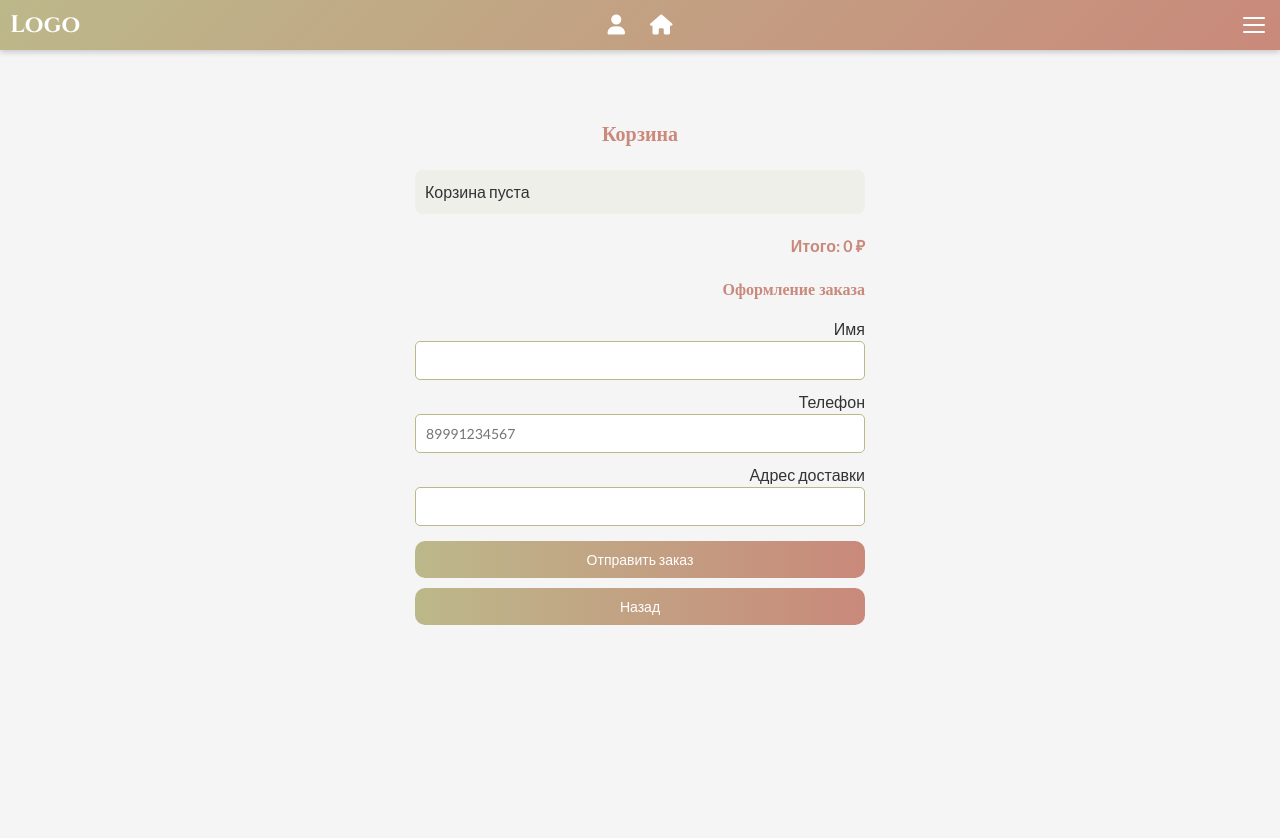
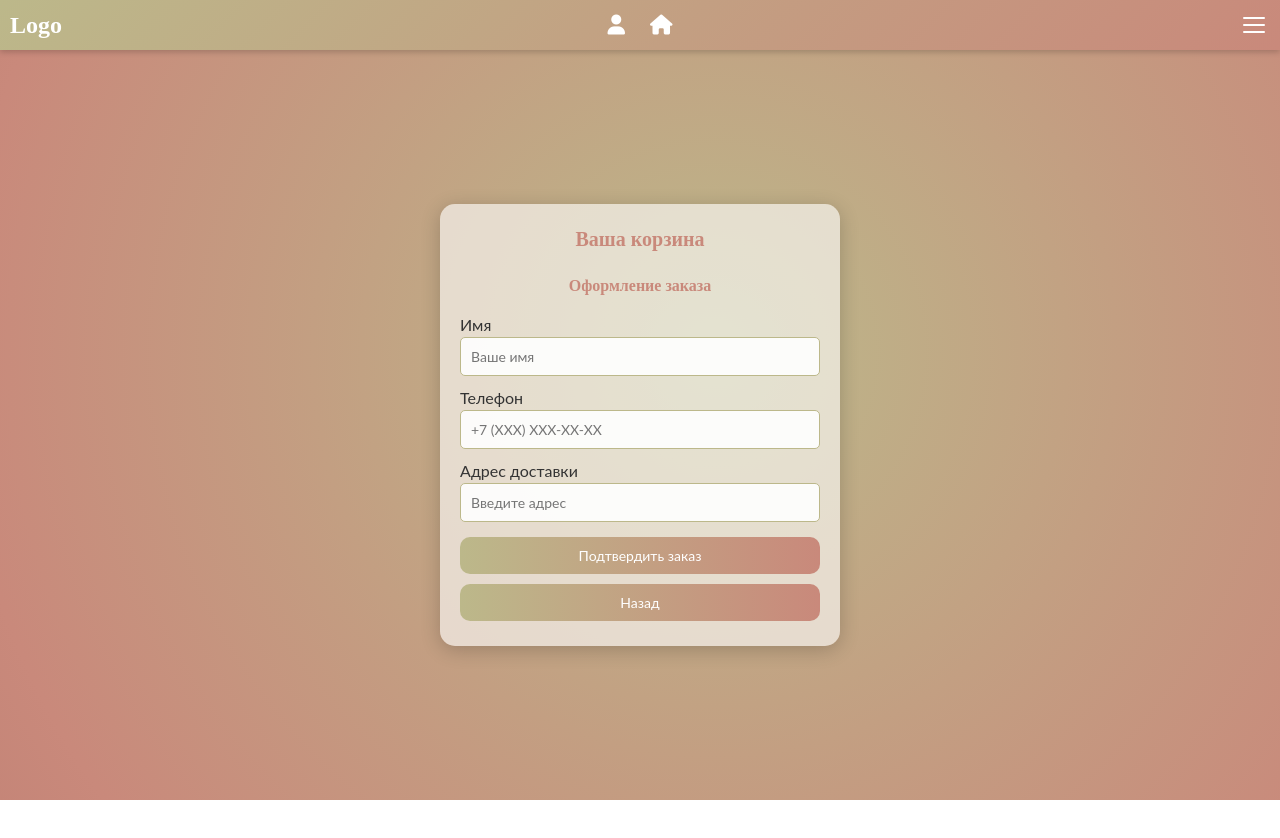
Before and after one commit to Bansheee46/DEMO2, a plain HTML site: page cart.html in a window 1280 px wide. Both pictures are taken after a click on the button "Оформить заказ". After the commit the page ends 800 px from the top, so only its background shows below. Drawn offline with Linux system fonts and the light colour scheme.

Commit message:
menu-upd + Cart-upd done

```diff
--- a/cart.html
+++ b/cart.html
@@ -3,14 +3,11 @@
 <head>
   <meta charset="UTF-8">
   <meta name="viewport" content="width=device-width, initial-scale=1.0">
-  <title>Damax</title>
+  <title>Корзина</title>
   <link rel="stylesheet" href="mobile-styles.css">
   <link rel="stylesheet" href="https://cdnjs.cloudflare.com/ajax/libs/font-awesome/6.0.0-beta3/css/all.min.css">
-  <link rel="preconnect" href="https://fonts.googleapis.com">
-  <link rel="preconnect" href="https://fonts.gstatic.com" crossorigin>
-  <link href="https://fonts.googleapis.com/css2?family=Cinzel:wght@400;700&family=Lato:wght@400;700&family=Dancing+Script:wght@400&display=swap" rel="stylesheet">
 </head>
-<body>
+<body class="cart-page">
   <header class="header">
     <div class="header__logo">Logo</div>
     <div class="header__main-icons">
@@ -18,9 +15,9 @@
         <a href="#" class="header__icon" aria-label="Профиль"><i class="fas fa-user"></i></a>
       </div>
       <div class="cart-wrapper">
-            <div class="icon-wrapper" id="cart-icon-wrapper" data-tooltip="Корзина">
-              <a href="cart.html" class="header__icon" id="cart-icon-link" aria-label="Корзина">
-                <i id="cart-icon" class="fas fa-shopping-cart"></i>
+        <div class="icon-wrapper" id="cart-icon-wrapper" data-tooltip="На главную">
+          <a href="mobile.html" class="header__icon" id="cart-icon-link" aria-label="На главную">
+            <i id="cart-icon" class="fas fa-home"></i>
             <span class="cart-count">0</span>
           </a>
         </div>
@@ -48,26 +45,28 @@
   </header>
 
   <section class="cart-page">
-    <h2 class="cart-page__title">Корзина</h2>
-    <ul class="cart-page__items"></ul>
+    <div class="cart-page__container">
+      <h2 class="cart-page__title">Ваша корзина</h2>
+      <ul class="cart-page__items" role="list"></ul>
       <div class="cart-page__footer">
         <p class="cart-page__total">Итого: <span>0 ₽</span></p>
         <button class="cart-page__checkout">Оформить заказ</button>
-      <form class="cart-page__checkout-form" style="display: none;">
+      </div>
+      <form class="cart-page__checkout-form">
         <h3>Оформление заказа</h3>
         <div class="form-group">
           <label for="checkout-name">Имя</label>
-          <input type="text" id="checkout-name" required>
+          <input type="text" id="checkout-name" placeholder="Ваше имя" required>
         </div>
         <div class="form-group">
           <label for="checkout-phone">Телефон</label>
-          <input type="tel" id="checkout-phone" pattern="^\+7\s\d{3}\s\d{3}\d{2}\d{2}$" placeholder="89991234567" required>
+          <input type="tel" id="checkout-phone" placeholder="+7 (XXX) XXX-XX-XX" required>
         </div>
         <div class="form-group">
           <label for="checkout-address">Адрес доставки</label>
-          <input type="text" id="checkout-address" required>
+          <input type="text" id="checkout-address" placeholder="Введите адрес" required>
         </div>
-        <button type="submit" class="cart-page__submit">Отправить заказ</button>
+        <button type="submit" class="cart-page__submit">Подтвердить заказ</button>
         <button type="button" class="cart-page__back">Назад</button>
       </form>
     </div>
@@ -77,15 +76,10 @@
     <div class="custom-modal__overlay"></div>
     <div class="custom-modal__content">
       <p class="custom-modal__message"></p>
-      <button class="custom-modal__close">Закрыть</button>
+      <button class="custom-modal__close">ОК</button>
     </div>
   </div>
 
   <script src="mobile.js"></script>
-  <script>
-    document.addEventListener("DOMContentLoaded", function() {
-      document.body.classList.add("loaded");
-    });
-  </script>
 </body>
 </html>
--- a/mobile-styles.css
+++ b/mobile-styles.css
@@ -717,10 +717,71 @@
     100% { background-position: 100% 50%; }
   }
 
-  /* Cart page styles */
+/* Плавный "живой" радиальный градиент для страницы корзины */
+body.cart-page {
+    background: radial-gradient(circle, #BCB88A 0%, #C9897B 50%, #b87a6e 75%, #BCB88A 100%);
+    background-size: 200% 200%;
+    min-height: 100vh;
+    display: flex;
+    justify-content: center;
+    align-items: center;
+    padding: 0;
+    animation: gradientPulse 12s cubic-bezier(0.4, 0, 0.6, 1) infinite; /* Плавная анимация */
+  }
+
+  /* Плавная анимация градиента */
+  @keyframes gradientPulse {
+    0% {
+      background-position: 20% 20%;
+    }
+    20% {
+      background-position: 80% 20%;
+    }
+    40% {
+      background-position: 80% 80%;
+    }
+    60% {
+      background-position: 50% 50%;
+    }
+    80% {
+      background-position: 20% 80%;
+    }
+    100% {
+      background-position: 20% 20%;
+    }
+  }
+
+  .cart-page__container {
+    background: rgba(255, 255, 255, 0.3);
+    border-radius: 15px;
+    padding: 20px;
+    width: 90%;
+    max-width: 400px;
+    box-shadow: 0 4px 20px rgba(0, 0, 0, 0.2);
+    position: relative;
+    transition: all 0.3s ease;
+  }
+
+
   .cart-page {
-    padding: 70px 15px 20px;
+    padding: 70px 15px 20px; /* Оставляем отступ сверху для хедера */
+    width: 100%;
+    max-width: 480px;
     min-height: 100vh;
+    display: flex;
+    justify-content: center;
+    align-items: center;
+  }
+
+  .cart-page__container {
+    background: rgba(255, 255, 255, 0.6);
+    border-radius: 15px;
+    padding: 20px;
+    width: 90%;
+    max-width: 400px;
+    box-shadow: 0 4px 20px rgba(0, 0, 0, 0.2);
+    position: relative;
+    transition: all 0.3s ease;
   }
 
   .cart-page__title {
@@ -735,6 +796,8 @@
   .cart-page__items {
     list-style: none;
     margin-bottom: 20px;
+    max-height: 300px;
+    overflow-y: auto;
   }
 
   .cart-page__items:empty::after {
@@ -742,7 +805,7 @@
     content: "Корзина пуста";
     display: block;
     text-align: center;
-    color: #999;
+    color: #666;
     font-size: 16px;
     padding: 20px;
   }
@@ -752,9 +815,14 @@
     align-items: center;
     gap: 10px;
     padding: 10px;
-    background: rgba(188, 184, 138, 0.1);
+    background: rgba(188, 184, 138, 0.2);
     border-radius: 8px;
     margin-bottom: 10px;
+    transition: transform 0.3s ease;
+  }
+
+  .cart-page__items li:hover {
+    transform: scale(1.02);
   }
 
   .cart-page__items img {
@@ -779,6 +847,7 @@
     padding: 5px 10px;
     border-radius: 5px;
     cursor: pointer;
+    transition: opacity 0.3s;
   }
 
   .cart-page__items button:hover {
@@ -810,6 +879,7 @@
     cursor: pointer;
     width: 100%;
     margin: 5px 0;
+    transition: transform 0.3s, box-shadow 0.3s;
   }
 
   .cart-page__checkout:hover,
@@ -820,7 +890,12 @@
   }
 
   .cart-page__checkout-form {
+    display: none;
     margin-top: 20px;
+  }
+
+  .cart-page__checkout-form.active {
+    display: block;
   }
 
   .cart-page__checkout-form h3 {
@@ -828,6 +903,7 @@
     font-size: 16px;
     color: #C9897B;
     margin-bottom: 15px;
+    text-align: center;
   }
 
   .cart-page__checkout-form input {
@@ -839,9 +915,10 @@
     border: 1px solid #BCB88A;
     border-radius: 5px;
     font-size: 14px;
+    background: rgba(255, 255, 255, 0.9);
   }
 
-  /* Custom modal */
+  /* Модальное окно */
   .custom-modal {
     position: fixed;
     top: 0;
@@ -872,7 +949,7 @@
   }
 
   .custom-modal__content {
-    background: #fff;
+    background: rgba(255, 255, 255, 0.9);
     border-radius: 10px;
     padding: 20px;
     width: 90%;
--- a/mobile.js
+++ b/mobile.js
@@ -14,7 +14,6 @@ document.addEventListener('DOMContentLoaded', () => {
     console.log('cartIconLink:', cartIconLink);
     console.log('cartIcon:', cartIcon);
 
-    // Обновление счетчика корзины
     function updateCartCount() {
       if (cartCount && cartWrapper) {
         cartCount.textContent = cartItems.length;
@@ -28,7 +27,6 @@ document.addEventListener('DOMContentLoaded', () => {
       }
     }
 
-    // Динамическая замена иконки и ссылки
     if (window.location.pathname.includes('cart.html')) {
       console.log('Switching to home icon');
       if (cartIconWrapper && cartIconLink && cartIcon) {
@@ -51,10 +49,8 @@ document.addEventListener('DOMContentLoaded', () => {
       }
     }
 
-    // Логика для главной страницы (mobile.html)
     if (window.location.pathname.includes('mobile.html') || window.location.pathname === '/') {
       console.log('Main page logic');
-
       const buttons = document.querySelectorAll('.product-card__button');
       buttons.forEach(button => {
         button.addEventListener('click', () => {
@@ -123,13 +119,13 @@ document.addEventListener('DOMContentLoaded', () => {
       }
     }
 
-    // Логика для страницы корзины (cart.html)
     if (window.location.pathname.includes('cart.html')) {
       console.log('Cart page logic');
       const cartItemsList = document.querySelector('.cart-page__items');
       const totalElement = document.querySelector('.cart-page__total span');
       const checkoutButton = document.querySelector('.cart-page__checkout');
       const checkoutForm = document.querySelector('.cart-page__checkout-form');
+      const cartFooter = document.querySelector('.cart-page__footer');
       const backButton = document.querySelector('.cart-page__back');
       const submitButton = document.querySelector('.cart-page__submit');
       const modal = document.querySelector('#customModal');
@@ -137,19 +133,14 @@ document.addEventListener('DOMContentLoaded', () => {
       const modalClose = modal.querySelector('.custom-modal__close');
       const phoneInput = document.querySelector('#checkout-phone');
 
-      // Функция форматирования номера телефона
       function formatPhoneNumber(value) {
-        // Удаляем всё, кроме цифр
         const digits = value.replace(/\D/g, '');
-        // Если первая цифра 8, заменяем на 7
         let phoneNumber = digits;
         if (phoneNumber.startsWith('8')) {
           phoneNumber = '7' + phoneNumber.slice(1);
         } else if (!phoneNumber.startsWith('7') && phoneNumber.length > 0) {
           phoneNumber = '7' + phoneNumber;
         }
-
-        // Форматируем по паттерну +7 (XXX) XXX-XX-XX
         const match = phoneNumber.match(/^(\d{0,1})(\d{0,3})(\d{0,3})(\d{0,2})(\d{0,2})$/);
         if (match) {
           const parts = [];
@@ -160,23 +151,15 @@ document.addEventListener('DOMContentLoaded', () => {
           if (match[5]) parts.push(`-${match[5]}`);
           return parts.join('');
         }
-        return value; // Если не удалось форматировать, возвращаем исходное
+        return value;
       }
 
-      // Обработчик ввода номера телефона
       if (phoneInput) {
-        phoneInput.addEventListener('input', (e) => {
-          const cursorPosition = e.target.selectionStart;
-          const formatted = formatPhoneNumber(e.target.value);
-          e.target.value = formatted;
-
-          // Корректируем позицию курсора
-          const diff = formatted.length - e.target.value.length;
-          e.target.setSelectionRange(cursorPosition + diff, cursorPosition + diff);
+        phoneInput.addEventListener('blur', (e) => {
+          e.target.value = formatPhoneNumber(e.target.value);
         });
       }
 
-      // Отображение товаров в корзине
       function renderCartItems() {
         cartItemsList.innerHTML = '';
         let total = 0;
@@ -205,13 +188,15 @@ document.addEventListener('DOMContentLoaded', () => {
       }
 
       checkoutButton.addEventListener('click', () => {
-        checkoutForm.style.display = 'block';
-        checkoutButton.style.display = 'none';
+        cartItemsList.style.display = 'none';
+        cartFooter.style.display = 'none';
+        checkoutForm.classList.add('active');
       });
 
       backButton.addEventListener('click', () => {
-        checkoutForm.style.display = 'none';
-        checkoutButton.style.display = 'block';
+        cartItemsList.style.display = 'block';
+        cartFooter.style.display = 'block';
+        checkoutForm.classList.remove('active');
       });
 
       checkoutForm.addEventListener('submit', (e) => {
@@ -228,8 +213,9 @@ document.addEventListener('DOMContentLoaded', () => {
           renderCartItems();
           updateCartCount();
           checkoutForm.reset();
-          checkoutForm.style.display = 'none';
-          checkoutButton.style.display = 'block';
+          cartItemsList.style.display = 'block';
+          cartFooter.style.display = 'block';
+          checkoutForm.classList.remove('active');
         }
       });
 
```
Lines whose indentation alone changed are shown as unchanged.
